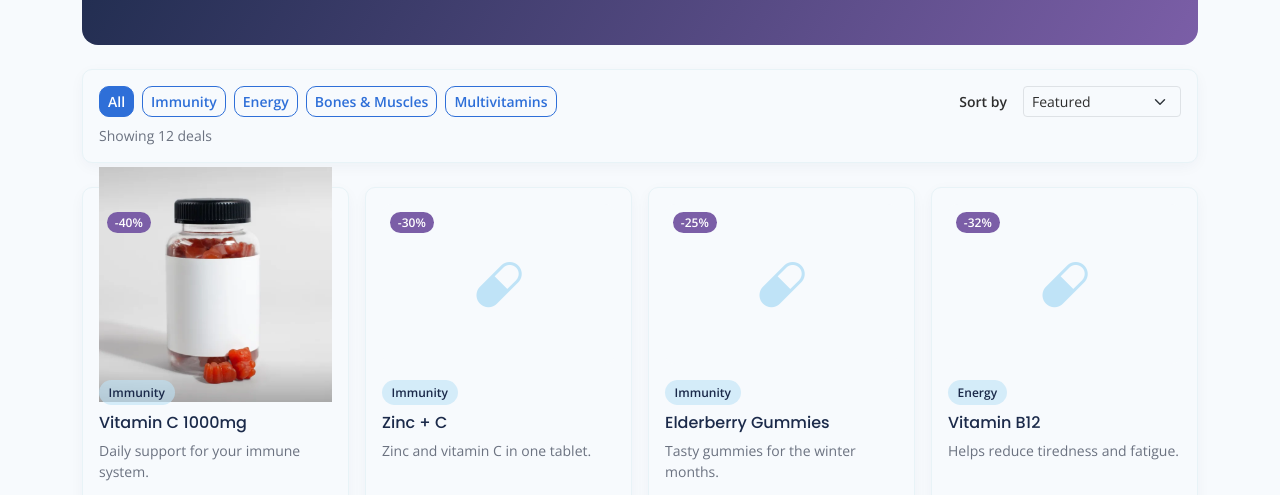
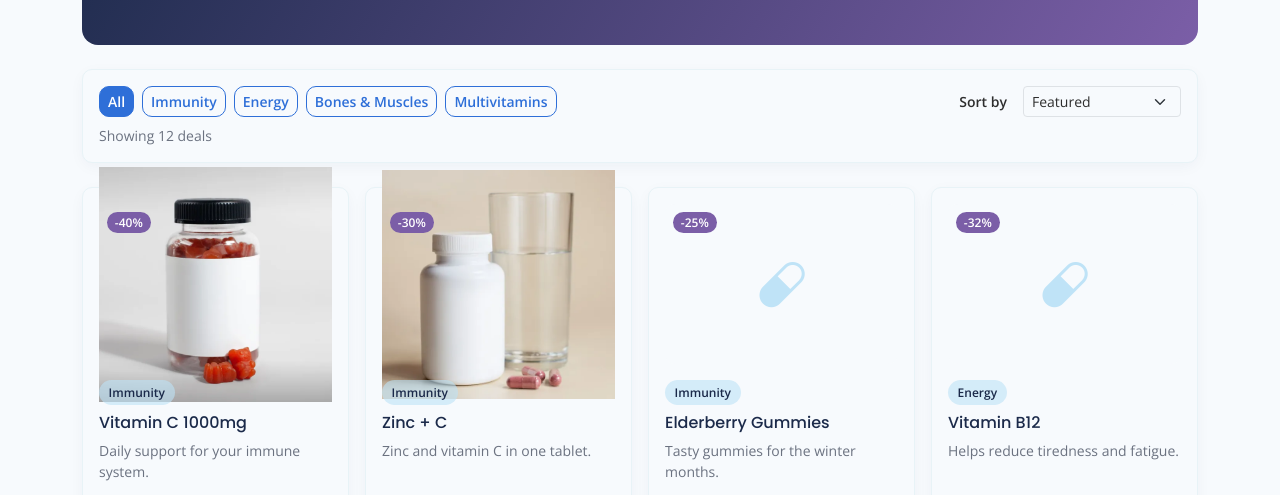
Before and after one commit to carlo-lombardi/Web-Design-Group-Project-CA2, a plain HTML site: page black-friday.html in a window 1280 px wide. Shown: the part 286-781 px from the top of the page. Drawn offline with nearby package versions, Linux system fonts and the light colour scheme.

Commit message:
Add Zinc and C product image #17

```diff
--- a/black-friday.html
+++ b/black-friday.html
@@ -120,7 +120,13 @@
           <div class="card product-card h-100 p-3">
             <span class="badge badge-discount product-badge">-30%</span>
             <!-- #17 Replace with a real product image -->
-            <div class="product-img"><i class="bi bi-capsule"></i></div>
+
+<div class="product-img">
+  <img src="images/daily-multivitamins.webp"
+       alt="White supplement bottle with pink capsules beside a glass of water"
+       class="img-fluid">
+</div>
+
             <span class="tag-category mt-3 align-self-start">Immunity</span>
             <h2 class="h6 mt-2">Zinc + C</h2>
             <p class="small text-muted-vw">Zinc and vitamin C in one tablet.</p>
```
